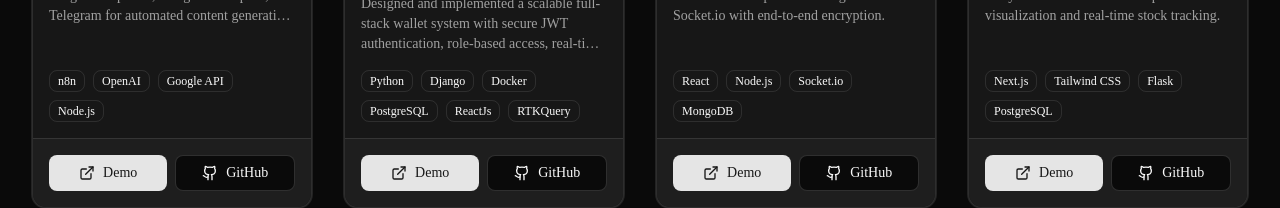
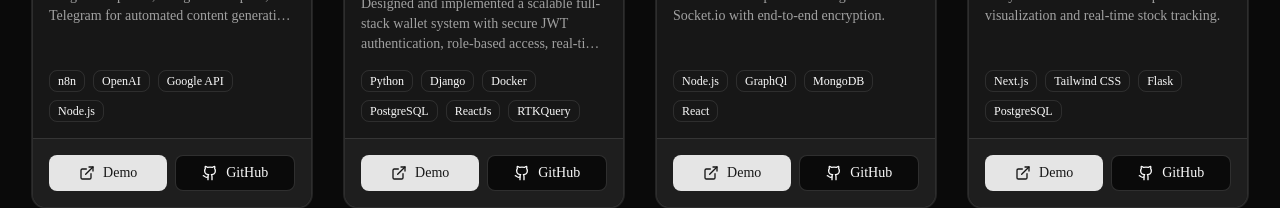
Before and after one commit to Chigbo-max/portfolio, a Next.js app: page / in a window 1280 px wide. Shown: the part 2142-2350 px from the top of the page. Built offline with nearby package versions, Linux system fonts and the light colour scheme; no server answers.

Commit message:
udate: added another project

```diff
--- a/src/components/sections/projects.tsx
+++ b/src/components/sections/projects.tsx
@@ -29,10 +29,10 @@ const projects = [
   {
     title: "Real-time Chat Application",
     description: "Developed a full-stack real-time communication platform using React and Socket.io with end-to-end encryption.",
-    techStack: ["React", "Node.js", "Socket.io", "MongoDB"],
-    liveLink: "#",
-    githubLink: "#",
-    image: "https://drive.google.com/uc?export=view&id=185bO7OpdIPDIK4bQ4gvQadaKOyxdmr-l",
+    techStack: ["Node.js", "GraphQl", "MongoDB", "React", ],
+    liveLink: "https://our-chat-uyim.onrender.com/",
+    githubLink: "https://github.com/Chigbo-max/chat-app/",
+    image: "https://res.cloudinary.com/duprqhkbv/image/upload/v1776346736/daniel-korpai-r73OFSry5AI-unsplash_s1gln9.jpg",
   },
   {
     title: "FinTech Dashboard",
@@ -41,6 +41,7 @@ const projects = [
     liveLink: "#",
     githubLink: "#",
     image: "https://drive.google.com/uc?export=view&id=185bO7OpdIPDIK4bQ4gvQadaKOyxdmr-l",
+
   },
 ]
 
@@ -87,6 +88,7 @@ export function Projects() {
                       fill
                       sizes="(max-width: 768px) 100vw, (max-width: 1024px) 50vw, (max-width: 1280px) 33vw, 25vw"
                       className="object-cover transition-transform duration-500 hover:scale-105"
+                      priority
                     />
                   </div>
                   <CardHeader className="flex-1 space-y-2">
```
